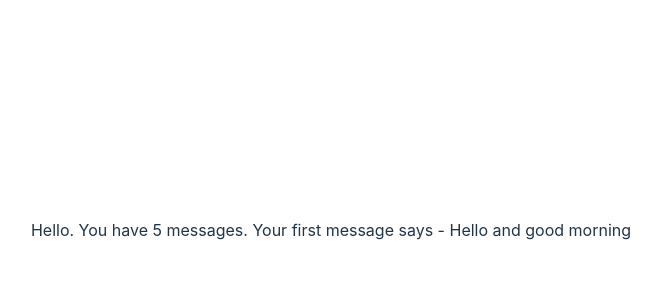
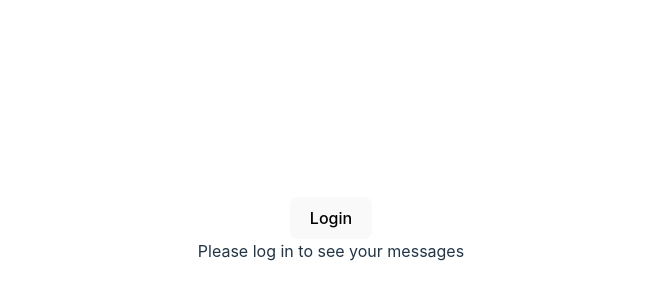
Before and after one commit to SebastianAndDavid/ts_types_practice, a React (Vite) app: page / in a window 1280 px wide. Shown: the part 170-470 px from the top of the page, without its empty margins (309-970 px from the left). Built offline with nearby package versions, Linux system fonts and the light colour scheme.

Commit message:
useState and click event w/ boolean type in interface

```diff
--- a/src/App.tsx
+++ b/src/App.tsx
@@ -1,10 +1,17 @@
+import { useState } from "react";
 import "./App.css";
 import Messages from "./components/Messages";
 
 function App() {
+  const [login, setLogin] = useState(false);
   return (
     <>
-      <Messages message=" Hello and good morning" count={5} />
+      <button onClick={() => setLogin(true)}>Login</button>
+      <Messages
+        message=" Hello and good morning"
+        count={5}
+        isLoggedIn={login}
+      />
     </>
   );
 }
--- a/src/components/Messages.tsx
+++ b/src/components/Messages.tsx
@@ -1,12 +1,19 @@
 interface MessageProps {
   message: string;
   count: number;
+  isLoggedIn: boolean;
 }
 export default function Messages(props: MessageProps) {
   return (
     <div>
-      Hello. You have {props.count} messages. Your first message says -
-      {props.message}
+      {props.isLoggedIn ? (
+        <div>
+          Hello. You have {props.count} messages. Your first message says -
+          {props.message}
+        </div>
+      ) : (
+        <div>Please log in to see your messages</div>
+      )}
     </div>
   );
 }
```
